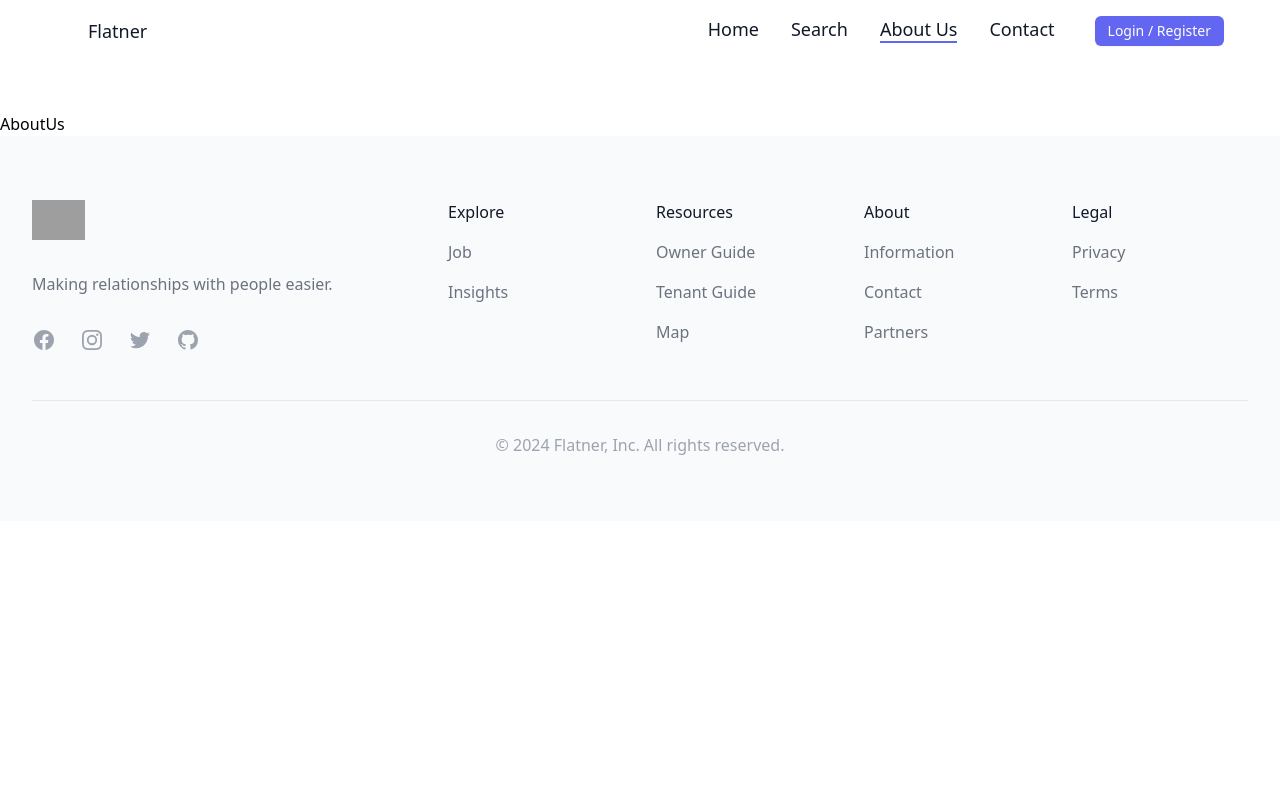
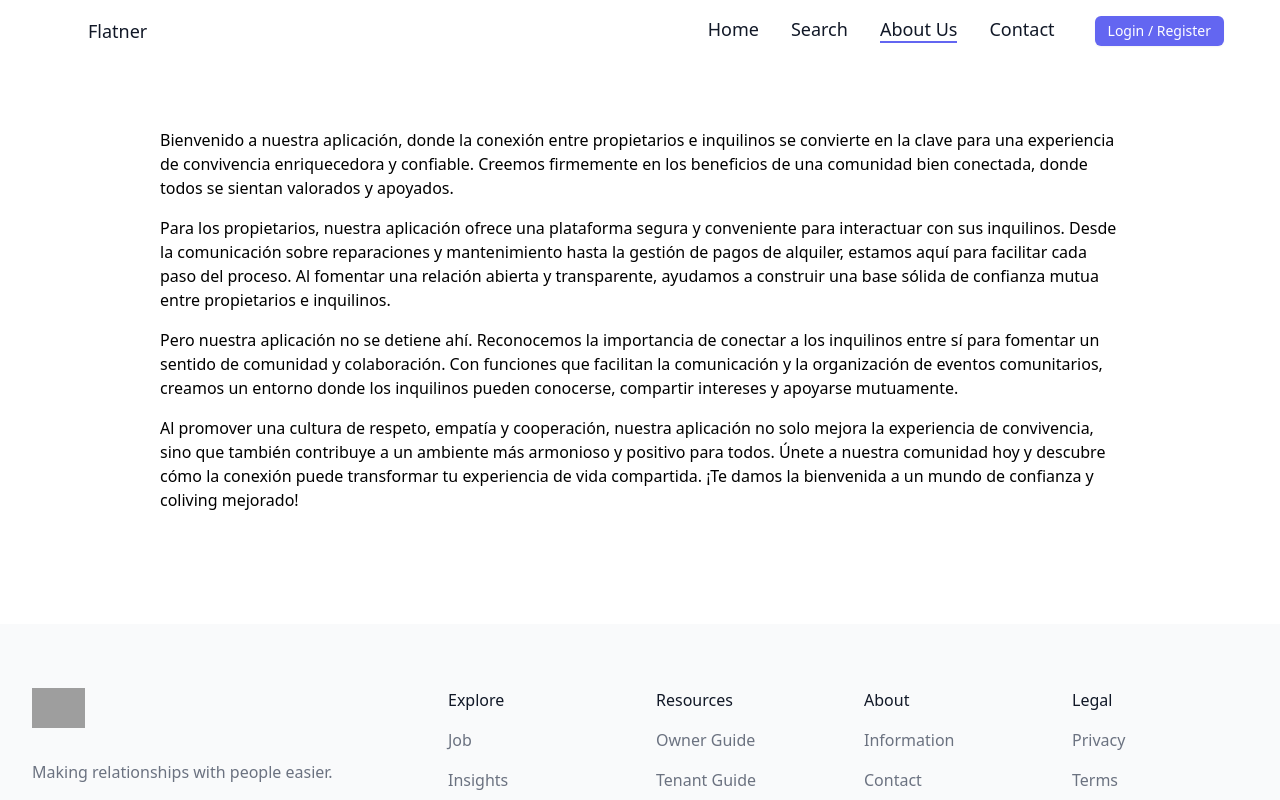
Before and after one commit to LuisenLou/MyFlatner, a React (Create React App) app: page /nosotros in a window 1280 px wide. Shown: the top 800 px of the page. Built offline with nearby package versions, Linux system fonts and the light colour scheme; grey boxes are pictures that could not be loaded.

Commit message:
add page About Us

```diff
--- a/src/containers/pages/AboutUs.tsx
+++ b/src/containers/pages/AboutUs.tsx
@@ -7,8 +7,21 @@ function AboutUs(){
     return(
         <Layout>
             <Navbar/>
-            <div className='pt-28'>
-                AboutUs
+            <div className='pt-28 pb-28'>
+                <div className="items-center justify-center">
+                    <div className="text-black-500 px-20 mx-20">
+                        <p className="mt-4">Bienvenido a nuestra aplicación, donde la conexión entre propietarios e inquilinos se convierte en la clave para una experiencia de convivencia enriquecedora y confiable. Creemos firmemente en los beneficios de una comunidad bien conectada, donde todos se sientan valorados y apoyados.</p>
+                    </div>
+                    <div className="text-black-500 px-20 mx-20">
+                        <p className="mt-4 text-black-500">Para los propietarios, nuestra aplicación ofrece una plataforma segura y conveniente para interactuar con sus inquilinos. Desde la comunicación sobre reparaciones y mantenimiento hasta la gestión de pagos de alquiler, estamos aquí para facilitar cada paso del proceso. Al fomentar una relación abierta y transparente, ayudamos a construir una base sólida de confianza mutua entre propietarios e inquilinos.</p>
+                    </div>
+                    <div className="text-black-500 px-20 mx-20">
+                        <p className="mt-4 text-black-500">Pero nuestra aplicación no se detiene ahí. Reconocemos la importancia de conectar a los inquilinos entre sí para fomentar un sentido de comunidad y colaboración. Con funciones que facilitan la comunicación y la organización de eventos comunitarios, creamos un entorno donde los inquilinos pueden conocerse, compartir intereses y apoyarse mutuamente.</p>
+                    </div>
+                    <div className="text-black-500 px-20 mx-20">
+                        <p className="mt-4 text-black-500">Al promover una cultura de respeto, empatía y cooperación, nuestra aplicación no solo mejora la experiencia de convivencia, sino que también contribuye a un ambiente más armonioso y positivo para todos. Únete a nuestra comunidad hoy y descubre cómo la conexión puede transformar tu experiencia de vida compartida. ¡Te damos la bienvenida a un mundo de confianza y coliving mejorado!</p>
+                    </div>
+                </div>
             </div>
             <Footer/>
         </Layout>
```
